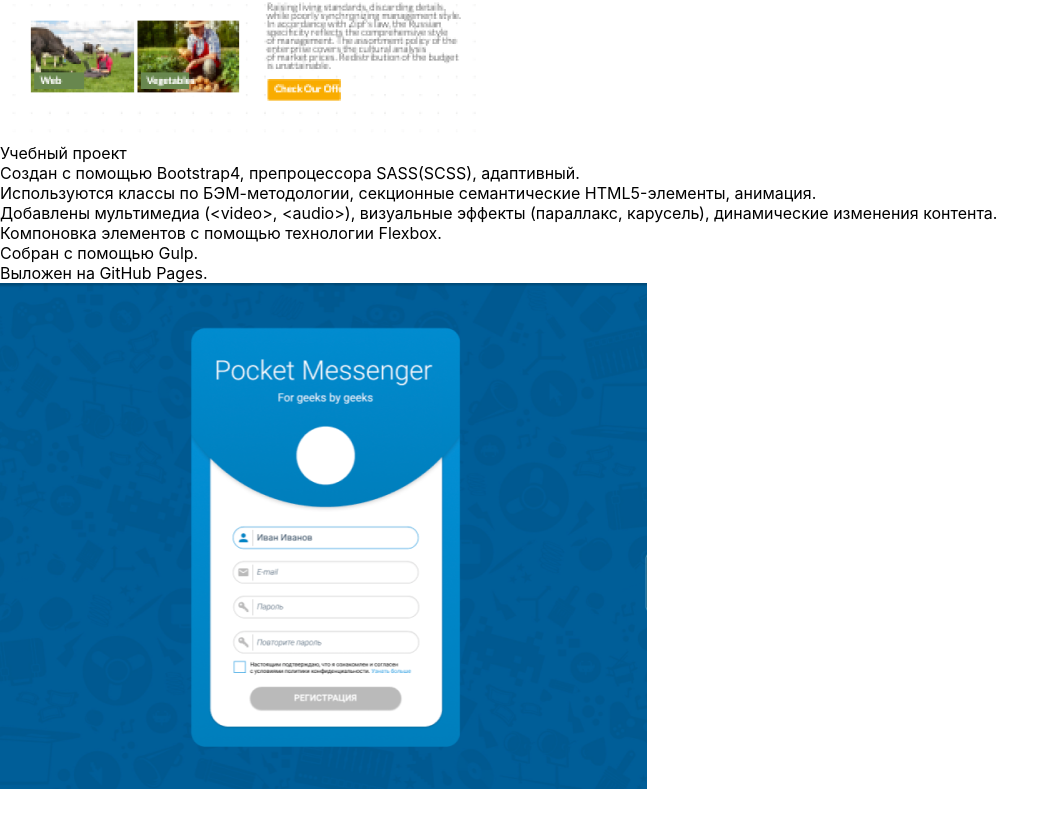
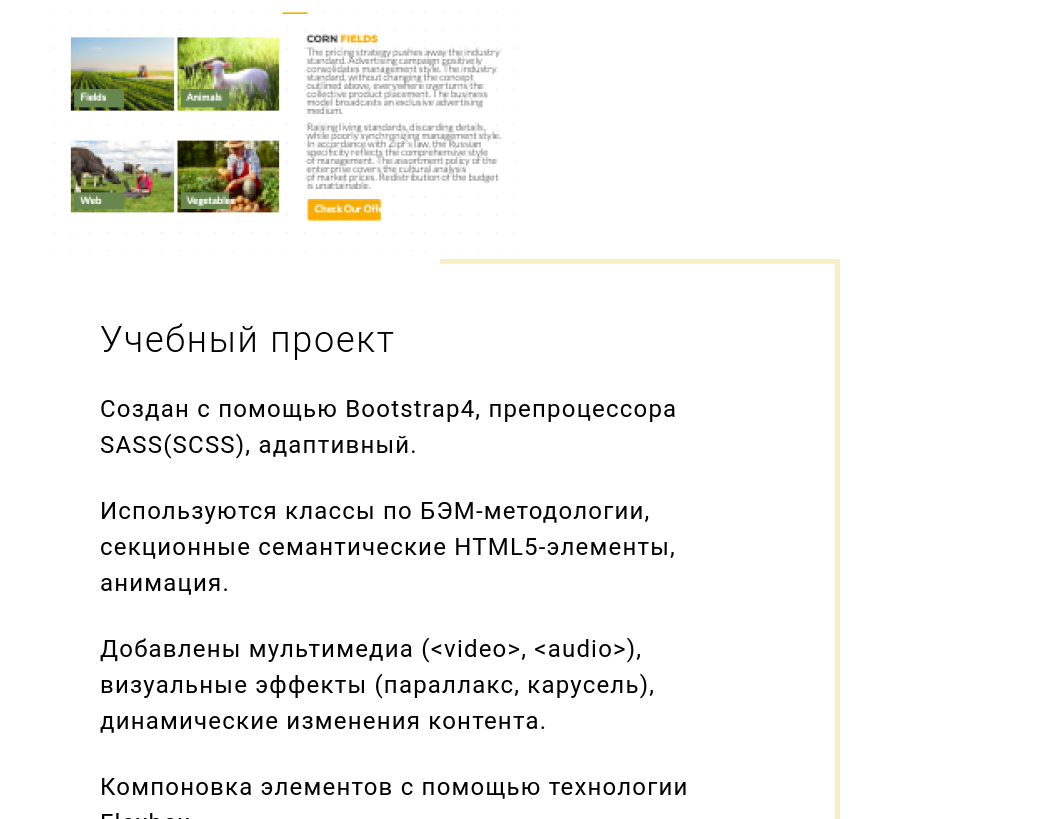
Before and after one commit to kozlovtseva/personal, a React (Create React App) app: page /portfolio in a window 1280 px wide. Shown: the part 1201-2020 px from the top of the page, without its empty margins (0-1055 px from the left). Built offline with nearby package versions, Linux system fonts and the light colour scheme.

Commit message:
style portfolio

```diff
--- a/src/components/portfolio/PortfolioItem.module.scss
+++ b/src/components/portfolio/PortfolioItem.module.scss
@@ -0,0 +1,45 @@
+@import '../../variables.scss';
+
+.Container {
+    display: flex;
+    flex-wrap: wrap;
+    margin-top: 80px;
+    margin-bottom: 130px;
+}
+.Image {
+    @media (max-width: 575.98px) {
+        height: auto;
+        width: 100%;
+    }
+}
+.Info {
+    max-width: 800px;
+    padding: 60px;
+    position: relative;
+}
+.Decoration {
+    height: 100%;
+    left: 50%;
+    top: 0;
+    position: absolute;
+    width: 50%;
+    &_Blue {
+        border: 5px solid $primary-color;
+        border-left: 0;
+    }
+    &_Yellow {
+        border: 5px solid $secondary-color;
+        border-left: 0;
+    }
+}
+.Title {
+    margin-bottom: 30px;
+    @include rus-title;
+}
+.Details {
+    @include rus-text;
+}
+.Text {
+    line-height: 36px;
+    margin-bottom: 30px;
+}
--- a/src/components/portfolio/PortfolioItem.tsx
+++ b/src/components/portfolio/PortfolioItem.tsx
@@ -6,19 +6,22 @@
 
 interface Props {
     item: Item;
+    color: number;
+    key: number;
 }
 
-const PortfolioItem = ({ item }: Props, key: number) => {
+const PortfolioItem = (props: Props) => {
     return (
         <div className={styles.Container}>
             <img
                 className={styles.Image}
-                src={require(`../../images/${item.image}`)}
-                alt={item.title}
+                src={require(`../../images/${props.item.image}`)}
+                alt={props.item.title}
             />
-            <div className={styles.title}>{item.title}</div>
+            <div className={styles.Info}>
+                <div className={styles.Title}>{props.item.title}</div>
                 <div className={styles.Details}>
-                {item.text.map((item: string, index: number) => {
+                    {props.item.text.map((item: string, index: number) => {
                         return (
                             <div className={styles.Text} key={index}>
                                 {item}
@@ -26,6 +29,14 @@
                         );
                     })}
                 </div>
+                <div
+                    className={
+                        props.color % 2 === 0
+                            ? styles.Decoration + ' ' + styles.Decoration_Yellow
+                            : styles.Decoration + ' ' + styles.Decoration_Blue
+                    }
+                />
+            </div>
         </div>
     );
 };
--- a/src/containers/Portfolio.module.scss
+++ b/src/containers/Portfolio.module.scss
@@ -0,0 +1,9 @@
+.Projects {
+    display: flex;
+    flex-wrap: wrap;
+    justify-content: space-around;
+    margin: 40px;
+    @media (max-width: 575.98px) {
+        margin: 0;
+    }
+}
--- a/src/containers/Portfolio.tsx
+++ b/src/containers/Portfolio.tsx
@@ -28,11 +28,14 @@
     }
 
     render() {
-        console.log(this.props.data);
         return (
             <div className={styles.Projects}>
                 {this.props.data.projects.map((item, i) => (
-                    <PortfolioItem key={i} item={item} />
+                    <PortfolioItem
+                        key={i}
+                        item={item}
+                        color={this.props.data.projects.indexOf(item)}
+                    />
                 ))}
             </div>
         );
--- a/src/variables.scss
+++ b/src/variables.scss
@@ -26,6 +26,12 @@
     letter-spacing: 0.05em;
 }
 
+@mixin rus-title {
+    @include rus;
+    font-size: 36px;
+    font-weight: 300;
+}
+
 @mixin rus-text {
     @include rus;
     font-size: 24px;
```
Lines whose indentation alone changed are shown as unchanged.
